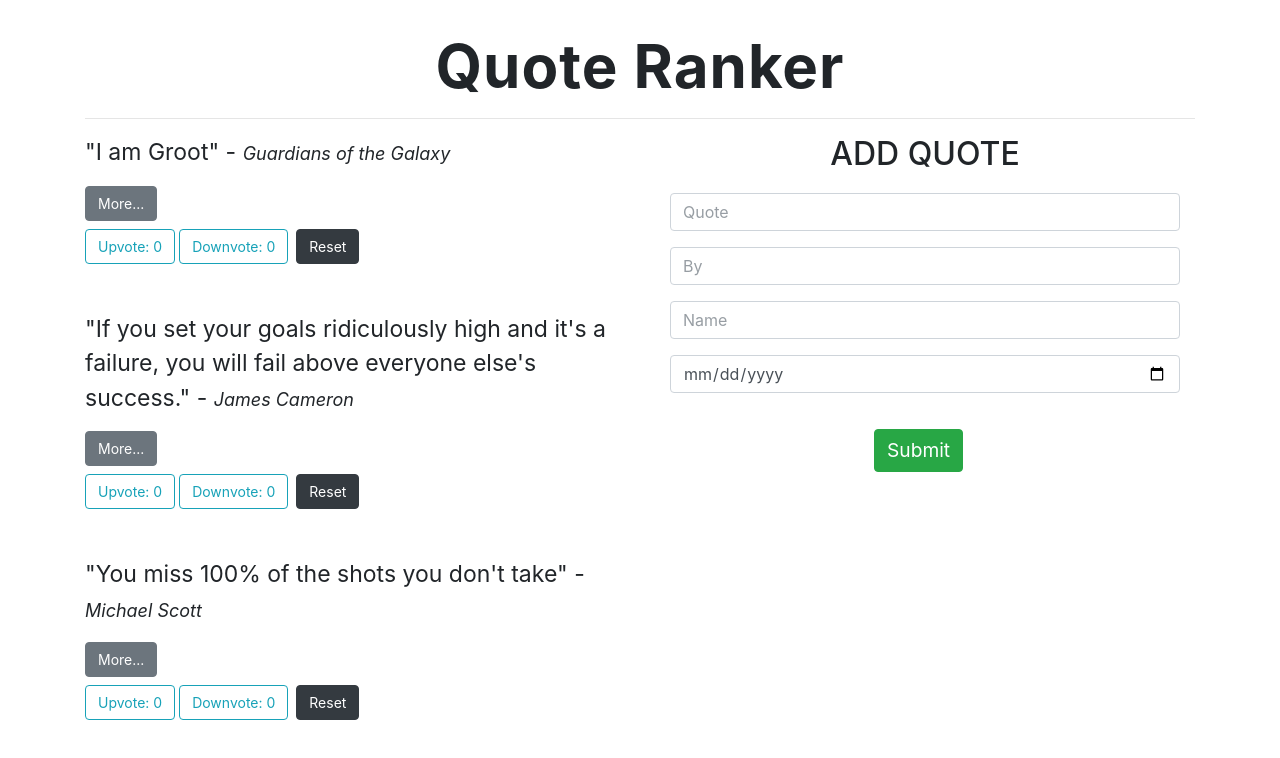
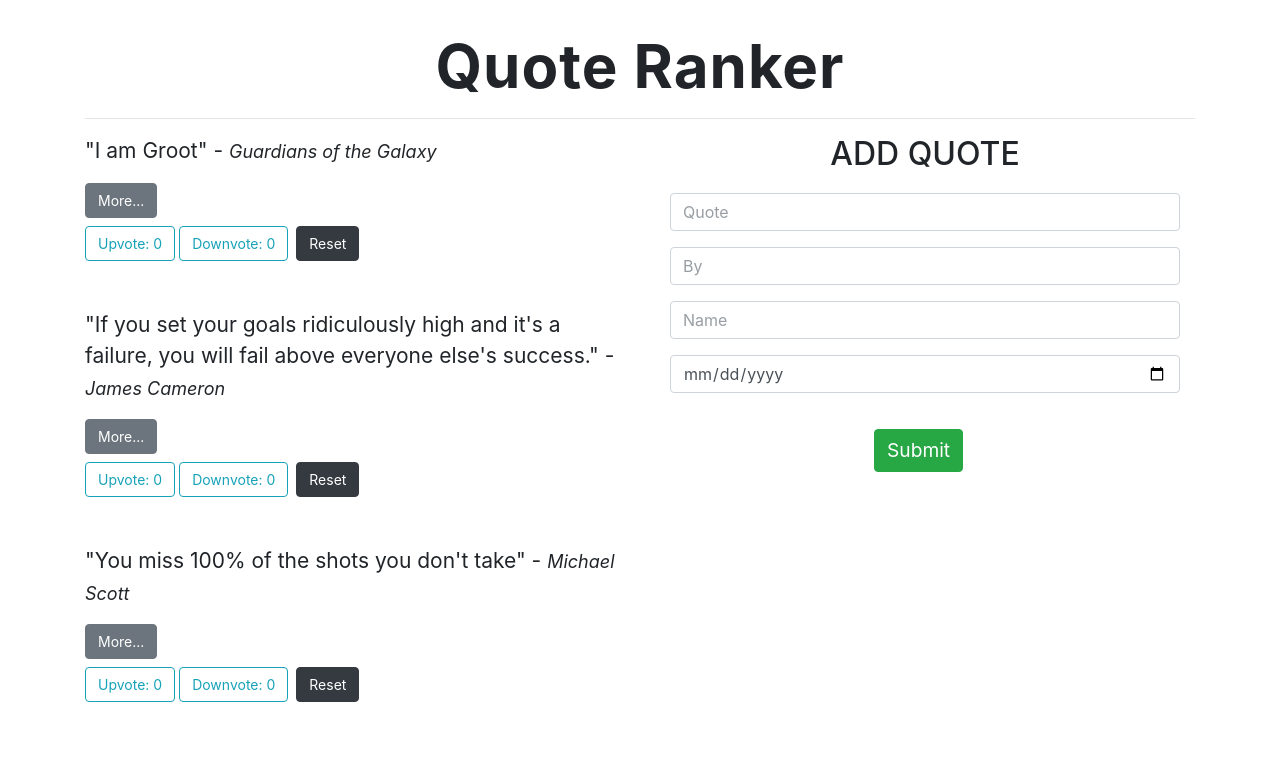
Before and after one commit to melissa-koi/QuotesAngular, an Angular app: page / in a window 1280 px wide. Shown: the top 758 px of the page. Built offline with nearby package versions, Linux system fonts and the light colour scheme.

Commit message:
final touches

```diff
--- a/src/app/quote-details/quote-details.component.html
+++ b/src/app/quote-details/quote-details.component.html
@@ -1,5 +1,5 @@
 <p></p>
-<p>Submitted by: {{quotes.name}}<br>Time elapsed: {{quotes.completeDate|dateCount}}</p>
+<p>Submitted by: {{quotes.name}}<br>Day(s) elapsed: {{quotes.completeDate|dateCount}}</p>
 <p></p>
 
 <button (click) = 'quoteDelete(true)' class="btn btn-outline-danger">Delete Quote</button>
--- a/src/app/quotes/quotes.component.html
+++ b/src/app/quotes/quotes.component.html
@@ -6,7 +6,7 @@
         <div class="col-md-6">
             <div *ngFor = 'let quotes of quote; let i=index' class="mb-5">
                 <div>
-                    <p>"{{quotes.quote}}" - <span>{{quotes.author}}</span></p>
+                    <p>"{{quotes.quote}}"  - <span>{{quotes.author}}</span></p>
                     <button (click) = 'toggleDetails(i)' class="btn btn-secondary mb-2">More...</button><br>
                     <button class="btn btn-outline-info mr-1" (click)="upvoteQ(quotes)">Upvote: {{quotes.upvote}}</button>
                     <button class="btn btn-outline-info mr-2"(click)="downvoteQ(quotes)">Downvote: {{quotes.downvote}}</button>
--- a/src/app/quotes/quotes.component.scss
+++ b/src/app/quotes/quotes.component.scss
@@ -1,5 +1,5 @@
 p{
-    font-size: 23px;
+    font-size: 21px;
 }
 span{
     font-size:18px;
--- a/src/app/quotes/quotes.component.ts
+++ b/src/app/quotes/quotes.component.ts
@@ -9,9 +9,9 @@
 export class QuotesComponent implements OnInit {
 
   quote:Quotes[] = [
-    new Quotes('I am Groot', 'Guardians of the Galaxy' ,'Anonymous',new Date(2021,3,14)),
-    new Quotes("If you set your goals ridiculously high and it's a failure, you will fail above everyone else's success.", 'James Cameron' ,'Sandy',new Date(2021,4,14)),
-    new Quotes("You miss 100% of the shots you don't take", 'Michael Scott' ,'Bob',new Date(2021,4,14)),
+    new Quotes('I am Groot', 'Guardians of the Galaxy' ,'Anonymous',new Date(2021,2,26)),
+    new Quotes("If you set your goals ridiculously high and it's a failure, you will fail above everyone else's success.", 'James Cameron' ,'Sandy',new Date(2021,2,27)),
+    new Quotes("You miss 100% of the shots you don't take", 'Michael Scott' ,'Bob',new Date(2021,2,28)),
   ];
 
   toggleDetails(index) {
```
